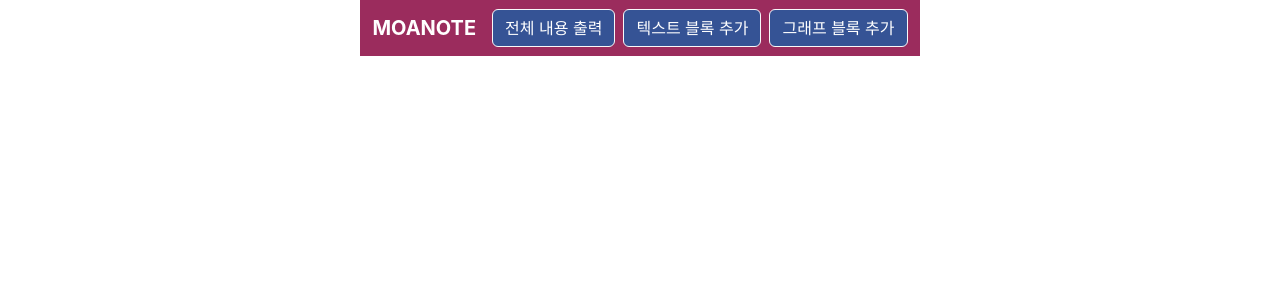
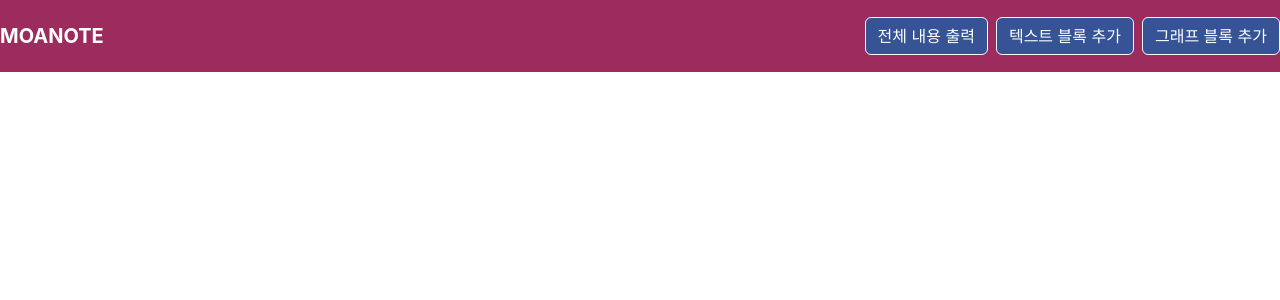
Before and after one commit to CBNU-MoaNote-CapstonDesign/front-demo2, a React (Create React App) app: page / in a window 1280 px wide. Shown: the top 300 px of the page. Built offline with nearby package versions, Linux system fonts and the light colour scheme.

Commit message:
feat(css) : 네비게이션 바 넓이를 100%으로 설정
- 네비게이션 바의 크기를 100%로 키우고, nabar classname을 적용시켰습니다.

```diff
--- a/src/components/App.jsx
+++ b/src/components/App.jsx
@@ -11,9 +11,10 @@ function Navbar({handleAddTextBlock, handleAddGraphBlock, handlePrintButtonClick
       style={{
         backgroundColor: "#9B2C5D", // 배경색 지정 (이미지의 주요 색상)
         color: "white",
+        width: "100%"
       }}
     >
-      <div className="container-fluid">
+      <div className="container-fluid navbar">
         {/* 왼쪽 로고 및 텍스트 */}
         <a className="navbar-brand text-white" href="#" style={{ fontWeight: "bold" }}>
           {
```
